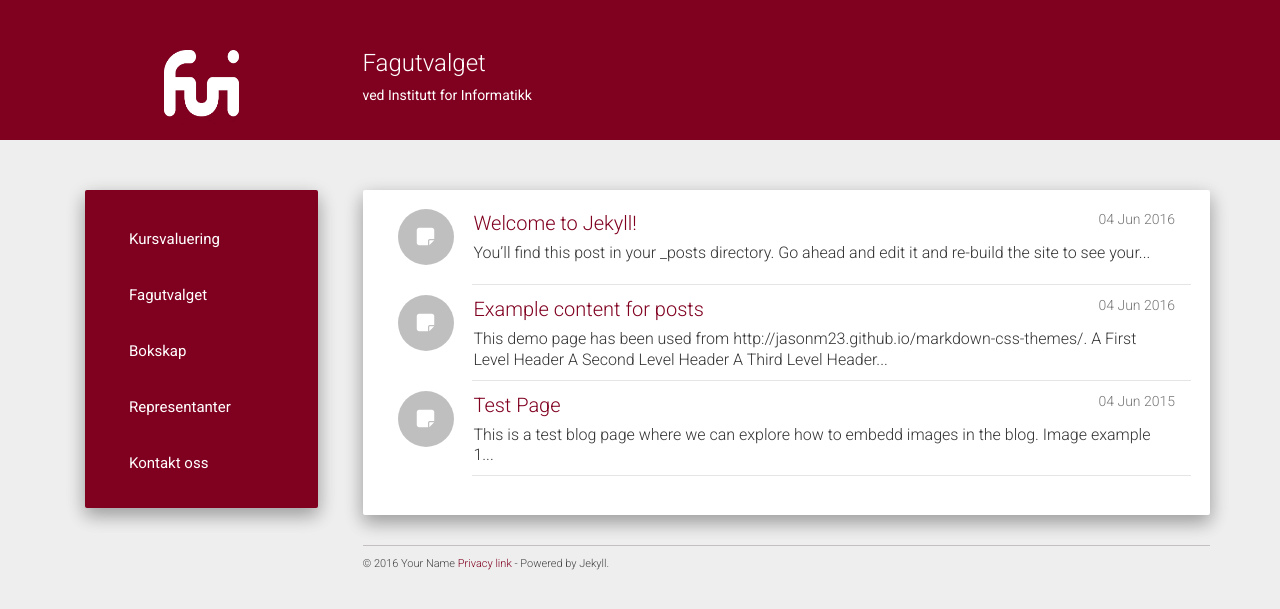
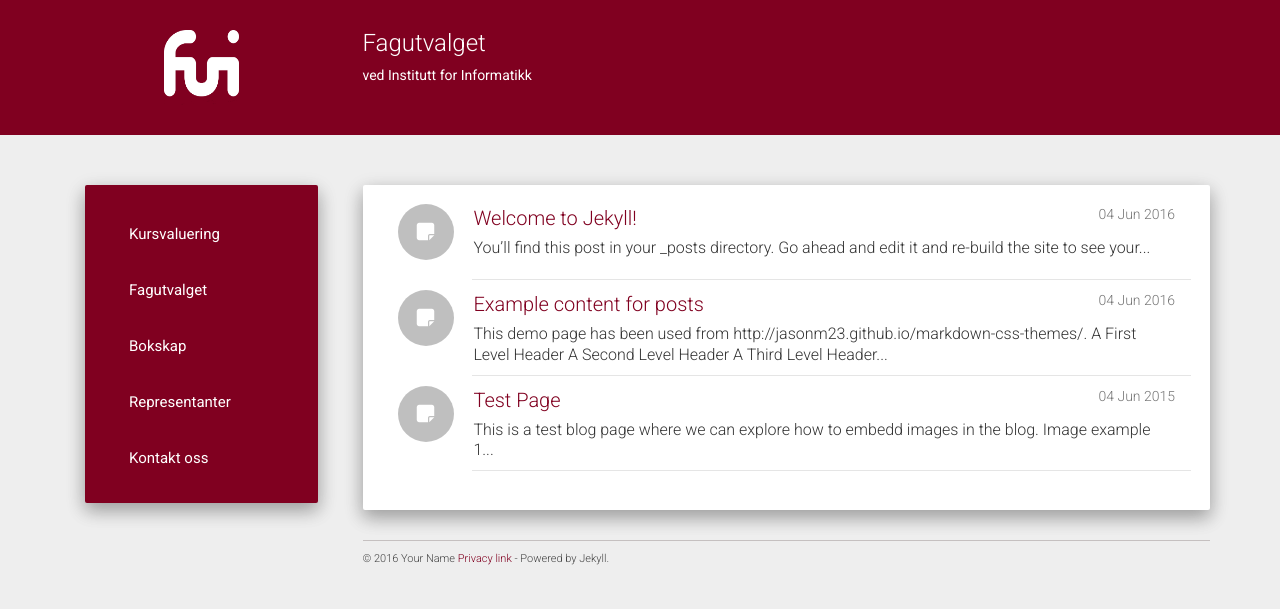
Before and after one commit to fui/fui.github.io, a Jekyll site: the page built from index.html, in a window 1280 px wide. Shown: the top 609 px of the page. Built offline with Jekyll 4.4.1, drawn with Linux system fonts in a browser that asks for light colours; nearby versions of some CDN libraries; the list of posts is cut into pages by our own code.

Commit message:
fixing header text

```diff
--- a/_includes/header.html
+++ b/_includes/header.html
@@ -9,7 +9,7 @@
           <div class="col-md-9 col-xs-12 full">
             <div class="row-details" height="75px">
               <h3 class="list-group-item-heading">{{ site.author }}</h3>
-              <h5 class="list-group-item-text">{{ site.about }}</h5>
+              <h5 class="list-group-item-text" margin-top="0px"; */>{{ site.about }}</h5>
             </div>
           </div>
           </div>
--- a/static/css/main.css
+++ b/static/css/main.css
@@ -1,7 +1,7 @@
 .main.outer{padding-top: 50px;}
 .header-panel.shadow-z-2 {
     background-color: #800020;
-    padding: 50px 0 15px 0;
+    padding: 30px 0 30px 0;
     width: 100%;
 }
 .full{ font-size: 16px; }
```
